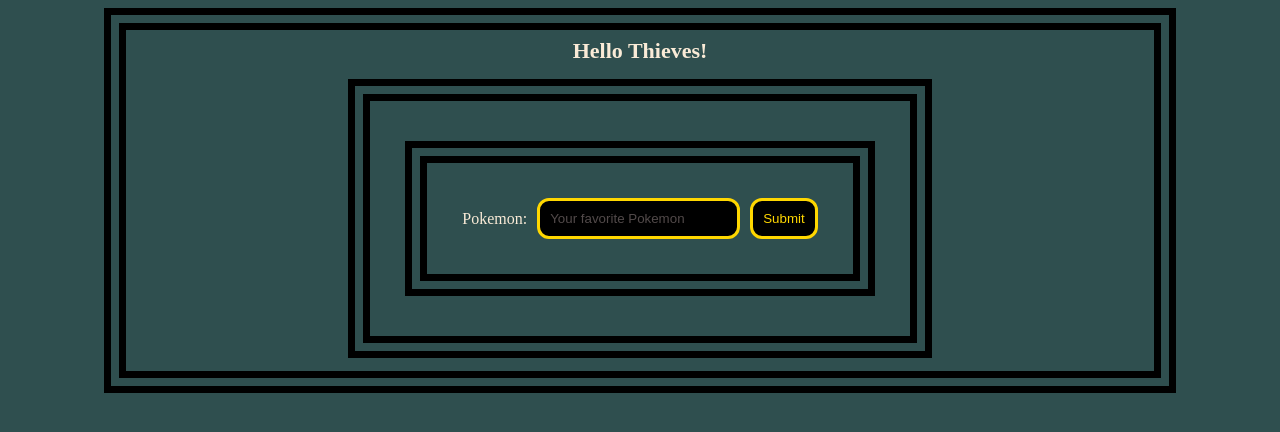
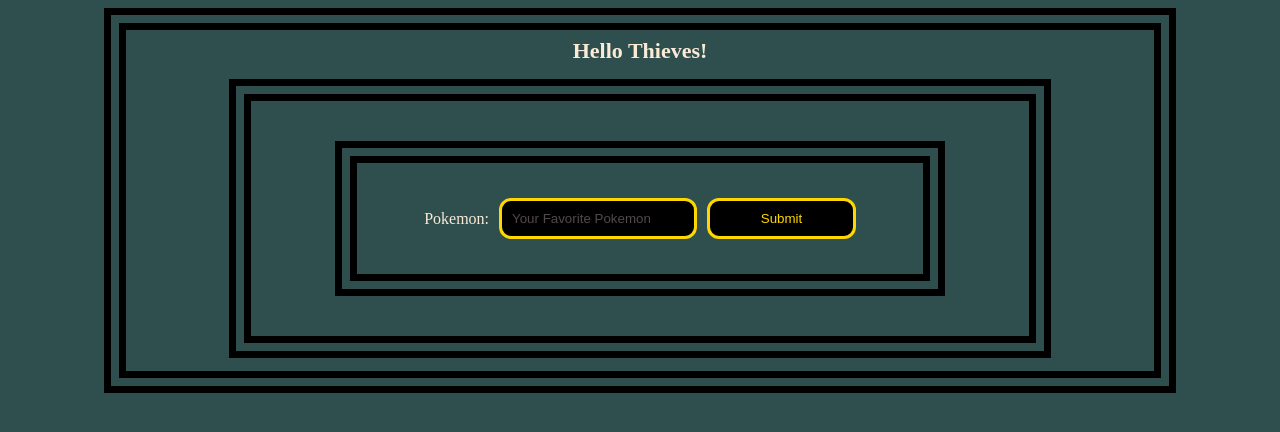
Before and after one commit to leerobertdyer/thieves_133_w5_flask, a Flask app: page / in a window 1280 px wide. Shown: the top 432 px of the page. Run offline with Flask 3, Linux system fonts and the light colour scheme.

Commit message:
Converted Form, added .env config, still need security

```diff
--- a/app.py
+++ b/app.py
@@ -1,37 +1 @@
-from flask import Flask, render_template, request
-import requests
-
-app = Flask(__name__)
-
-myPokemons = []
-
-@app.route('/', methods=['GET', 'POST'])
-def pokemonForm():
-    if request.method == 'POST':
-        pokemonName = request.form['pokemonName'].lower()
-        r = requests.get('https://pokeapi.co/api/v2/pokemon/?limit=1292')
-        data = r.json()['results']
-        pokemonUrl = ''
-        for pokemon in data:
-            if pokemon["name"] == pokemonName:
-                pokemonUrl = pokemon['url']
-                break
-        if pokemonUrl:
-            stats = requests.get(pokemonUrl).json()
-            return render_template('card.html', pokemonName=pokemonName, stats=stats)
-        else:
-            return render_template('holyshit.html')
-    else:
-        return render_template('pokemonForm.html')
-
-@app.route('/card')
-def card():
-    pokemonName = "Charizar"
-    return render_template('card.html', pokemonName=pokemonName)
-
-@app.route('/holyshit', methods=["GET", "POST"])
-def holyShit():
-    if request.method == "GET":
-        return render_template('holyshit.html')
-    else:
-        return render_template('pokemonForm.html')
+from app import app
--- /dev/null
+++ b/app/forms.py
@@ -0,0 +1,7 @@
+from flask_wtf import FlaskForm
+from wtforms import StringField, SubmitField
+from wtforms.validators import DataRequired
+
+class selectPokemon(FlaskForm):
+    pokemon = StringField('Pokemon: ', validators=[DataRequired()])
+    submit =  SubmitField('Submit')
--- /dev/null
+++ b/app/routes.py
@@ -0,0 +1,39 @@
+from flask import request, render_template
+import requests
+from app import app
+from .forms import selectPokemon
+
+
+myPokemons = []
+
+@app.route('/', methods=['GET', 'POST'])
+def pokemonForm():
+    form = selectPokemon()
+    if request.method == 'POST':
+        pokemonName = request.form['pokemon'].lower()
+        r = requests.get('https://pokeapi.co/api/v2/pokemon/?limit=1292')
+        data = r.json()['results']
+        pokemonUrl = ''
+        for pokemon in data:
+            if pokemon["name"] == pokemonName:
+                pokemonUrl = pokemon['url']
+                break
+        if pokemonUrl:
+            stats = requests.get(pokemonUrl).json()
+            return render_template('card.html', pokemonName=pokemonName, stats=stats)
+        else:
+            return render_template('holyshit.html')
+    else:
+        return render_template('pokemonForm.html', form=form)
+
+@app.route('/card')
+def card():
+    pokemonName = "Charizar"
+    return render_template('card.html', pokemonName=pokemonName)
+
+@app.route('/holyshit', methods=["GET", "POST"])
+def holyShit():
+    if request.method == "GET":
+        return render_template('holyshit.html')
+    else:
+        return render_template('pokemonForm.html')
--- a/static/styles/pokemonForm.css
+++ b/app/static/styles/pokemonForm.css
@@ -10,6 +10,7 @@
     gap: 10px;
     border: black double 22px;
     padding: 35px;
+    width: 70%;
 }
 
 .pokemonInput {
@@ -18,6 +19,7 @@
     border: solid gold 3px;
     border-radius: 12px;
     padding: 10px;
+    width: 40%;
 }
 .pokemonInput::placeholder {
     color: rgb(82, 74, 74);
@@ -25,6 +27,7 @@
 
 .submit {
     cursor: pointer;
+    width: 30%;
 }
 .submit:hover {
     background-color: gold;
--- a/templates/pokemonForm.html
+++ b/app/templates/pokemonForm.html
@@ -14,9 +14,8 @@
     <div class="pokemonForm">
         <form method="POST" class="pokemonForm">
                 <label for="pokemonName">Pokemon:</label>
-                <input type="text" name="pokemonName" id="pokemonName" placeholder="Your favorite Pokemon"
-                    class="pokemonInput" />
-                <input type="submit" class="pokemonInput submit" />
+                {{ form.pokemon(class="pokemonInput", placeholder="Your Favorite Pokemon", id="pokemonName") }}
+                {{ form.submit(class="pokemonInput submit") }}
         </form>
     </div>
 </div>
--- /dev/null
+++ b/config.py
@@ -0,0 +1,6 @@
+import os
+
+class Config():
+    SECRET_KEY=os.environ.get('SECRET_KEY')
+    FLASK_DEBUG=os.environ.get('FLASK_DEBUG')
+    FLASK_APP=os.environ.get('FLASK_APP')
--- a/requirements.txt
+++ b/requirements.txt
@@ -3,11 +3,15 @@
 charset-normalizer==3.3.2
 click==8.1.7
 Flask==3.0.0
+Flask-WTF==1.2.1
 idna==3.4
 importlib-metadata==6.8.0
 itsdangerous==2.1.2
 Jinja2==3.1.2
 MarkupSafe==2.1.3
+python-dotenv==1.0.0
+requests==2.31.0
 urllib3==2.0.7
 Werkzeug==3.0.1
+WTForms==3.1.1
 zipp==3.17.0
```
Also changed, not shown: app/__init__.py (added, +7 -0 lines), app/static/styles/base.css (renamed from static/styles/base.css), app/static/styles/card.css (renamed from static/styles/card.css), app/static/styles/holyshit.css (renamed from static/styles/holyshit.css), app/templates/base.html (renamed from templates/base.html), app/templates/card.html (renamed from templates/card.html), app/templates/holyshit.html (renamed from templates/holyshit.html), 1 other file.
